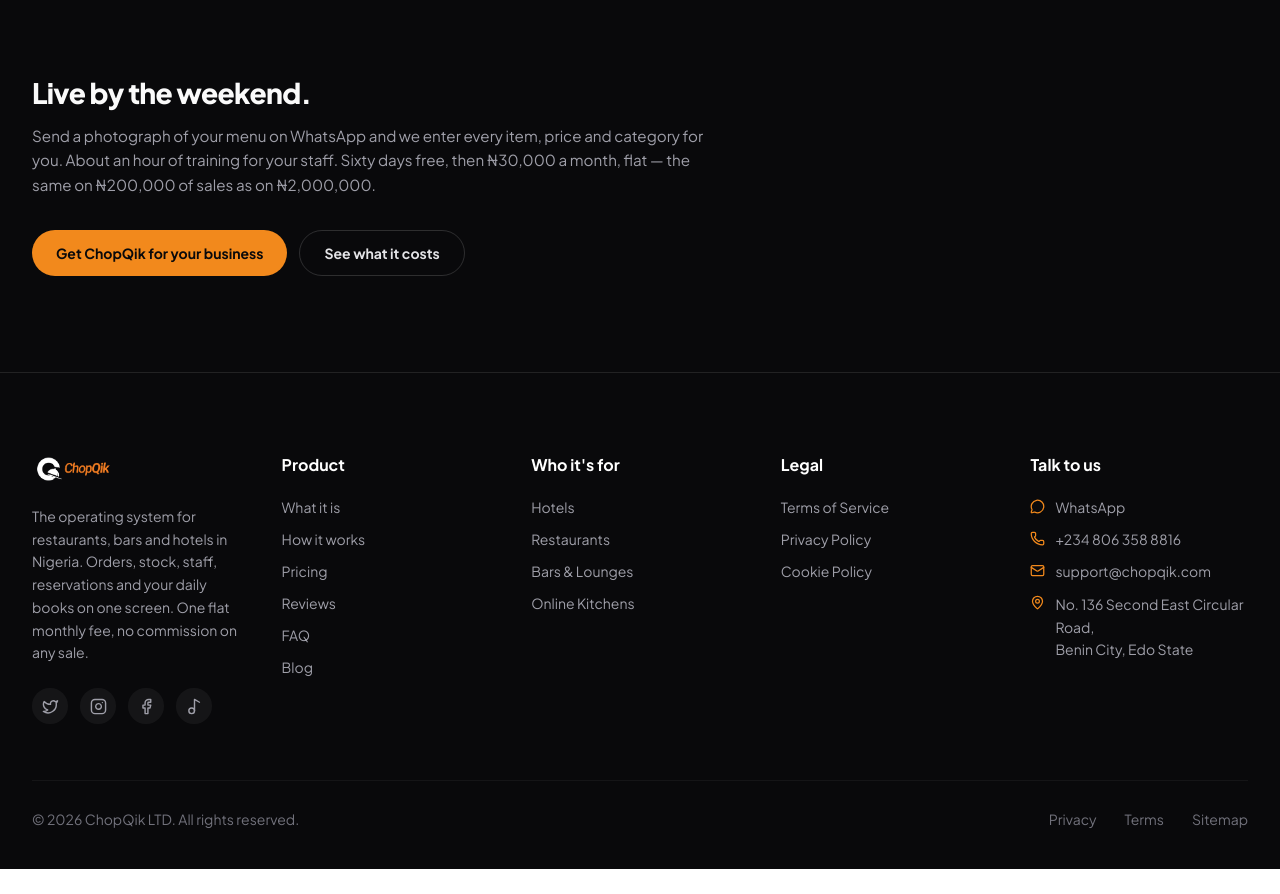
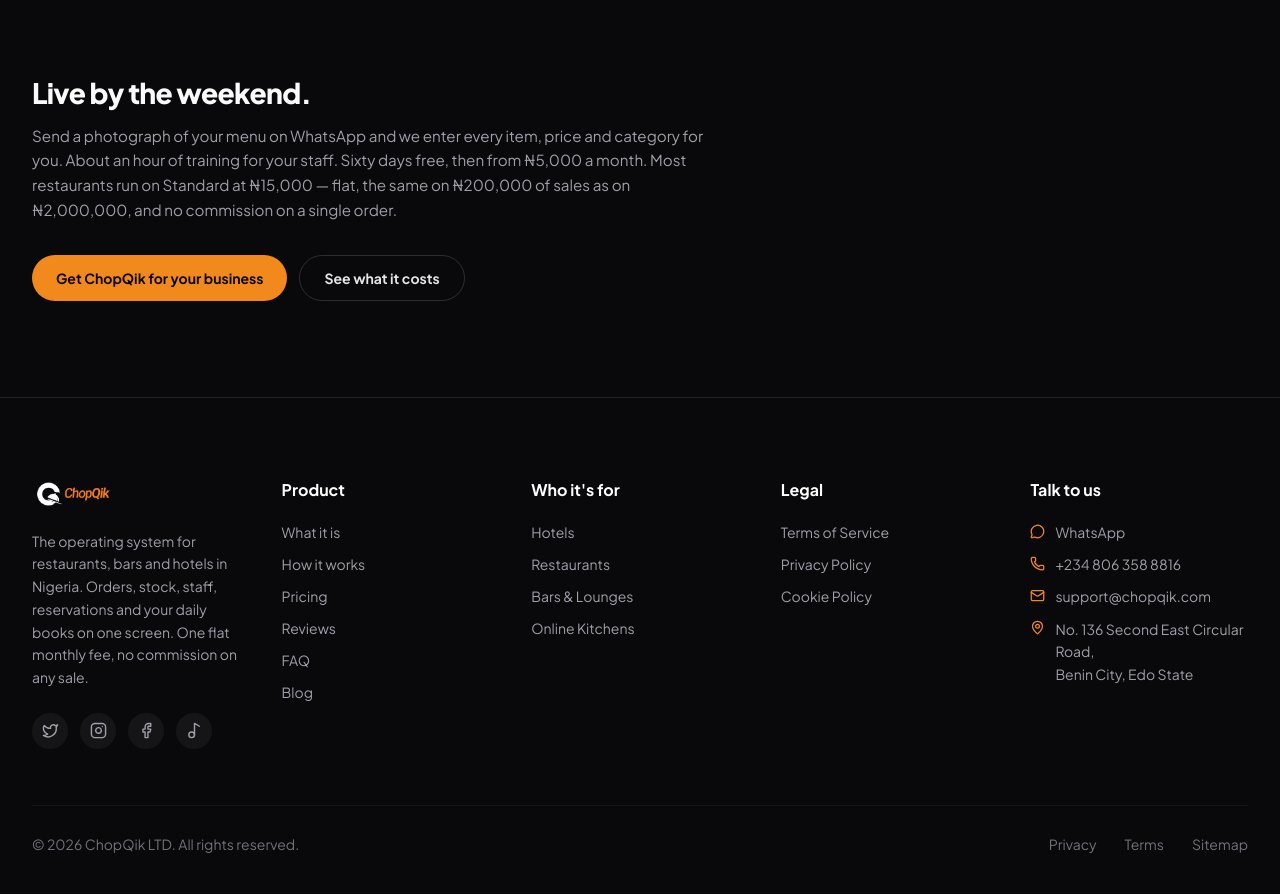
Before and after one commit to chopqik/landing, a Next.js app: page /for-restaurants in a window 1280 px wide. Shown: the part 1820-2714 px from the top of the page. Before the commit the page ends 2689 px from the top, so only its background shows below. Built offline with nearby package versions, Linux system fonts and the light colour scheme.

Commit message:
Correct restaurant page pricing to current tiers

```diff
--- a/src/app/for-restaurants/page.tsx
+++ b/src/app/for-restaurants/page.tsx
@@ -80,7 +80,7 @@
 
   closingHeading: "Live by the weekend.",
   closingBody:
-    "Send a photograph of your menu on WhatsApp and we enter every item, price and category for you. About an hour of training for your staff. Sixty days free, then ₦30,000 a month, flat — the same on ₦200,000 of sales as on ₦2,000,000.",
+    "Send a photograph of your menu on WhatsApp and we enter every item, price and category for you. About an hour of training for your staff. Sixty days free, then from ₦5,000 a month. Most restaurants run on Standard at ₦15,000 — flat, the same on ₦200,000 of sales as on ₦2,000,000, and no commission on a single order.",
 };
 
 export default function ForRestaurantsPage() {
```
